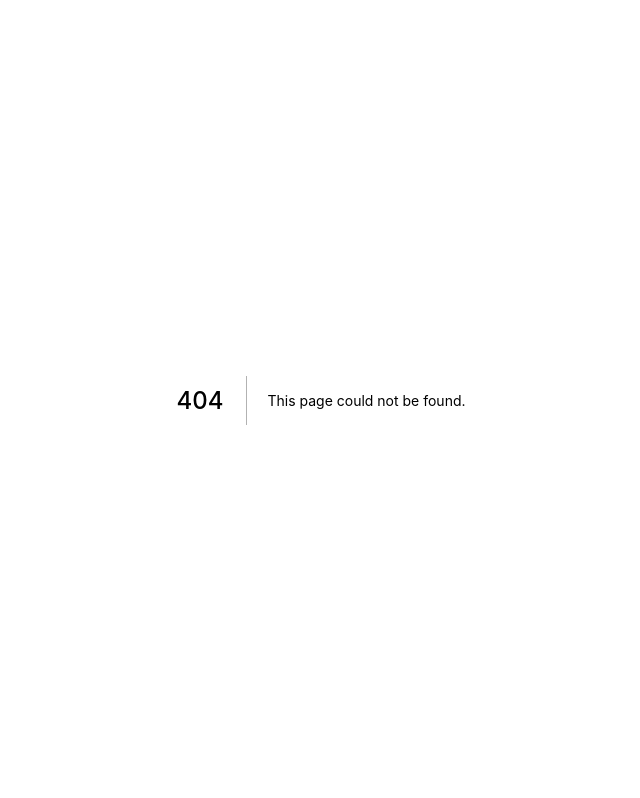
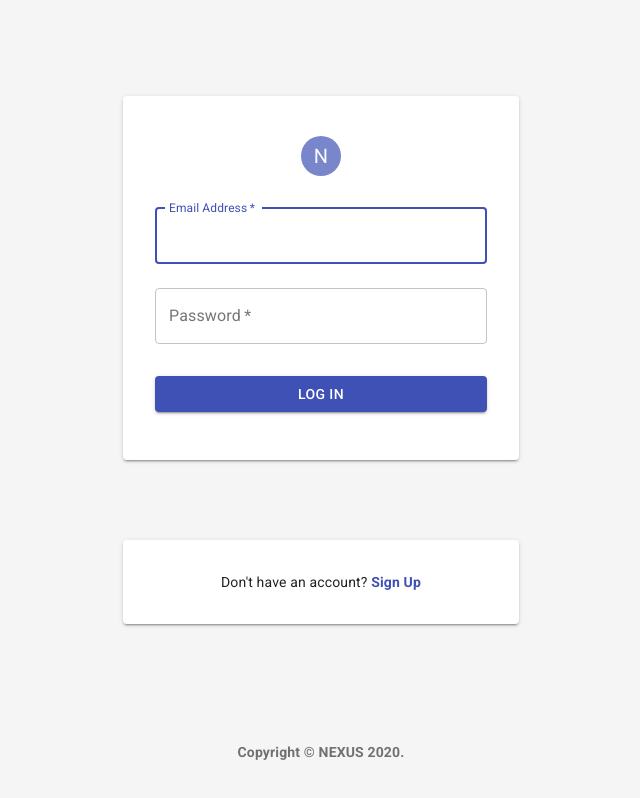
Before and after one commit to uw-nexus/nexus-fe, a Next.js app: page /login in a window 1280 px wide. Before the commit this address had no page. Shown: the whole page, without its empty margins (319-959 px from the left). Built offline with nearby package versions, Linux system fonts and the light colour scheme.

Commit message:
create login page connected to local backend

```diff
--- a/package.json
+++ b/package.json
@@ -13,6 +13,8 @@
   "license": "ISC",
   "dependencies": {
     "@material-ui/core": "^4.9.0",
+    "@material-ui/lab": "^4.0.0-alpha.40",
+    "isomorphic-unfetch": "^3.0.0",
     "next": "^9.2.0",
     "react": "^16.12.0",
     "react-dom": "^16.12.0"
--- /dev/null
+++ b/pages/login.tsx
@@ -0,0 +1,156 @@
+import React, { useState } from 'react';
+import Avatar from '@material-ui/core/Avatar';
+import Button from '@material-ui/core/Button';
+import TextField from '@material-ui/core/TextField';
+import Link from '@material-ui/core/Link';
+import Typography from '@material-ui/core/Typography';
+import { makeStyles } from '@material-ui/core/styles';
+import Container from '@material-ui/core/Container';
+import Paper from '@material-ui/core/Paper';
+import fetch from 'isomorphic-unfetch';
+import { Alert } from '@material-ui/lab';
+
+function Copyright() {
+  return (
+    <div
+      style={{
+        position: 'fixed',
+        bottom: 0,
+        left: 0,
+        height: '6rem',
+        width: '100%',
+        display: 'flex',
+        alignItems: 'center',
+        justifyContent: 'center',
+        fontWeight: 'bold'
+      }}
+    >
+      <Typography
+        variant='body2'
+        color='textSecondary'
+        align='center'
+        style={{ fontWeight: 'bold' }}
+      >
+        {'Copyright © '}
+        <Link color='inherit' href='https://www.facebook.com/uw.nexus'>
+          NEXUS
+        </Link>{' '}
+        {new Date().getFullYear()}
+        {'.'}
+      </Typography>
+    </div>
+  );
+}
+
+const useStyles = makeStyles(theme => ({
+  outer: {
+    display: 'flex',
+    flexDirection: 'column',
+    justifyContent: 'center'
+  },
+
+  paper: {
+    display: 'flex',
+    flexDirection: 'column',
+    justifyContent: 'center',
+    alignItems: 'center',
+    marginBottom: '5rem',
+    padding: '2rem'
+  },
+
+  avatar: {
+    margin: theme.spacing(1),
+    backgroundColor: theme.palette.primary.light
+  },
+
+  form: {
+    width: '100%',
+    marginTop: theme.spacing(1)
+  },
+
+  submit: {
+    margin: theme.spacing(3, 0, 2)
+  },
+
+  alert: {
+    marginTop: '1rem'
+  }
+}));
+
+export default () => {
+  const classes = useStyles();
+  const [username, setUsername] = useState('');
+  const [password, setPassword] = useState('');
+  const [accepted, setAccepted] = useState(true);
+
+  const handleLogin = async (event) => {
+    event.preventDefault();
+
+    const res = await fetch('http://127.0.0.1:3100/auth/login', {
+      method: 'POST',
+      headers: {
+        'Content-Type': 'application/json',
+        'Access-Control-Allow-Origin': '*'
+      },
+      body: JSON.stringify({ username, password })
+    });
+
+    if (res.ok) {
+      setAccepted(true);
+      const { token } = await res.json();
+      console.log(token);
+    } else {
+      setAccepted(false);
+    }
+  }
+
+  return (
+    <Container component='main' maxWidth='xs' className={classes.outer}>
+      <div>
+        <Paper elevation={2} className={classes.paper}>
+          <Avatar className={classes.avatar}>
+            <p>N</p>
+          </Avatar>
+
+          <form className={classes.form} noValidate onSubmit={handleLogin}>
+            <TextField
+              variant='outlined' margin='normal'
+              id='email' name='email'
+              label='Email Address'
+              autoComplete='email'
+              required fullWidth autoFocus
+              onChange={e => setUsername(e.target.value)}
+            />
+            <TextField
+              variant='outlined' margin='normal'
+              name='password' type='password' id='password'
+              label='Password'
+              autoComplete='curent-password'
+              required fullWidth
+              onChange={e => setPassword(e.target.value)}
+            />
+
+            {/* <Link href='#' variant='body2'>
+              Forgot password?
+            </Link> */}
+            { !accepted ? <Alert className={classes.alert} severity='error'>Incorrect username or password.</Alert> : null}
+
+            <Button type='submit' fullWidth variant='contained' color='primary' className={classes.submit}>
+              Log In
+            </Button>
+          </form>
+        </Paper>
+
+        <Paper elevation={2} className={classes.paper}>
+          <Typography variant='body2' align='center'>
+            {`Don't have an account? `}
+            <Link href='#' style={{ fontWeight: 'bold' }}>
+              {'Sign Up'}
+            </Link>
+          </Typography>
+        </Paper>
+      </div>
+      <Copyright />
+    </Container>
+  );
+}
```
Also changed, not shown: 1 other file (tests, documents, lock files or other folders).
